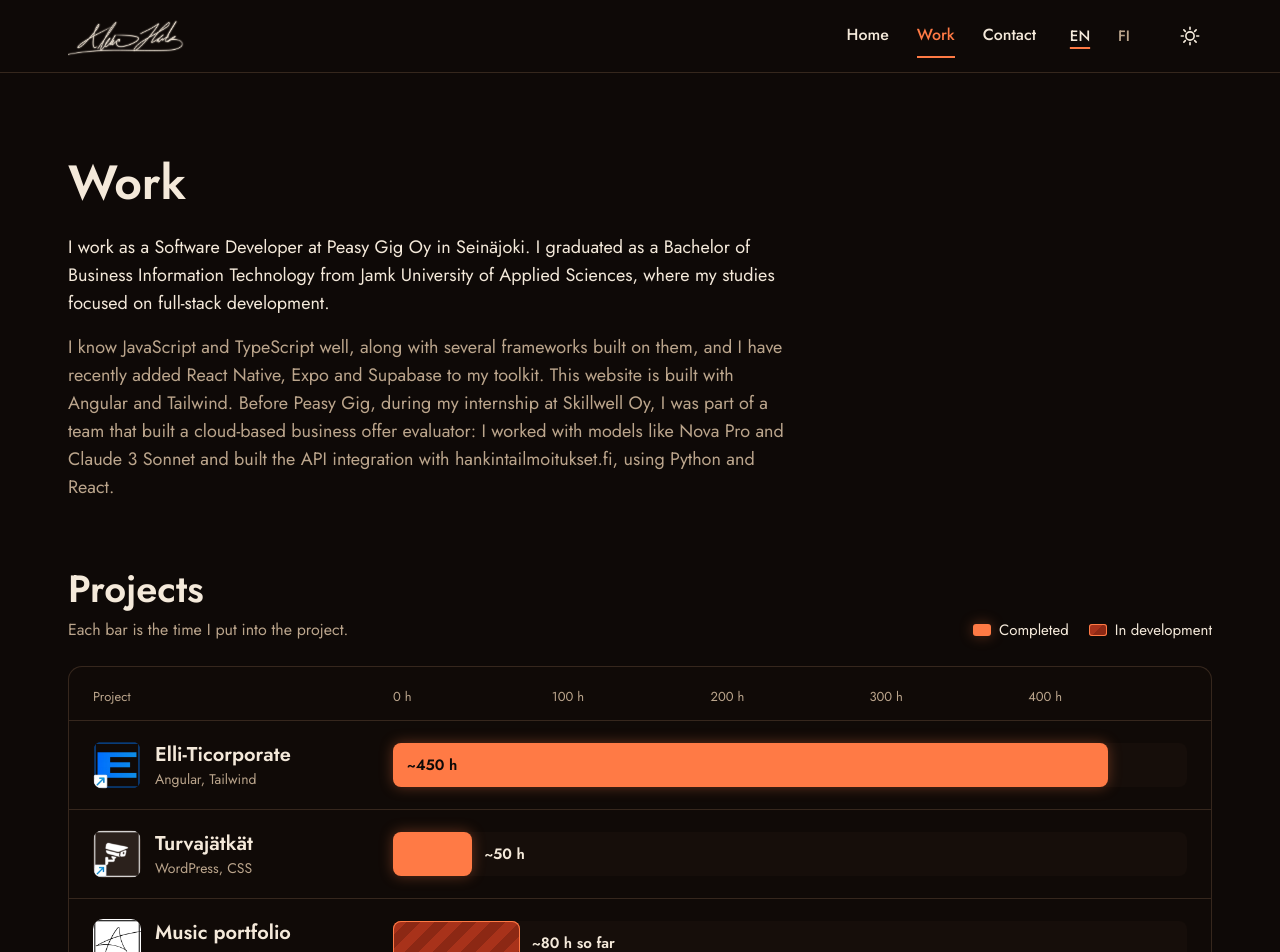
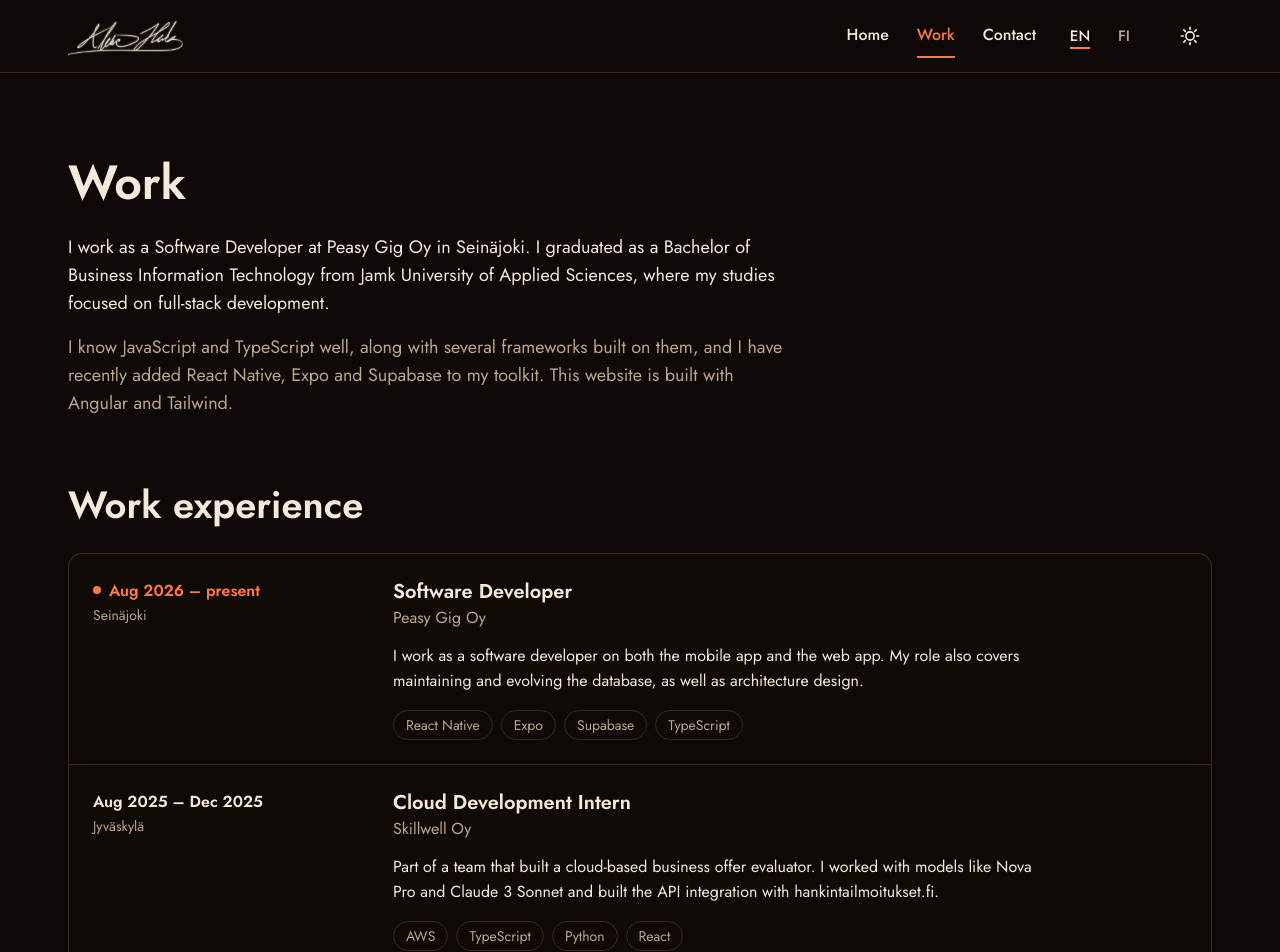
Before and after one commit to Haklu98/portfolio, an Angular app: page /code in a window 1280 px wide. Shown: the top 952 px of the page. Built offline with nearby package versions, Linux system fonts and the light colour scheme.

Commit message:
feat(work): work experience section (Peasy Gig, Skillwell)

```diff
--- a/src/app/core/i18n/content.en.ts
+++ b/src/app/core/i18n/content.en.ts
@@ -60,9 +60,32 @@ export const en = {
       'from Jamk University of Applied Sciences, where my studies focused on full-stack development.',
     experience:
       'I know JavaScript and TypeScript well, along with several frameworks built on them, and I have recently added React Native, ' +
-      'Expo and Supabase to my toolkit. This website is built with Angular and Tailwind. Before Peasy Gig, during my internship at ' +
-      'Skillwell Oy, I was part of a team that built a cloud-based business offer evaluator: I worked with models like Nova Pro and ' +
-      'Claude 3 Sonnet and built the API integration with hankintailmoitukset.fi, using Python and React.',
+      'Expo and Supabase to my toolkit. This website is built with Angular and Tailwind.',
+    experienceTitle: 'Work experience',
+    jobs: [
+      {
+        role: 'Software Developer',
+        company: 'Peasy Gig Oy',
+        period: 'Aug 2026 – present',
+        place: 'Seinäjoki',
+        current: true,
+        text:
+          'I work as a software developer on both the mobile app and the web app. My role also covers maintaining and ' +
+          'evolving the database, as well as architecture design.',
+        tech: ['React Native', 'Expo', 'Supabase', 'TypeScript'],
+      },
+      {
+        role: 'Cloud Development Intern',
+        company: 'Skillwell Oy',
+        period: 'Aug 2025 – Dec 2025',
+        place: 'Jyväskylä',
+        current: false,
+        text:
+          'Part of a team that built a cloud-based business offer evaluator. I worked with models like Nova Pro and Claude 3 Sonnet ' +
+          'and built the API integration with hankintailmoitukset.fi.',
+        tech: ['AWS', 'TypeScript', 'Python', 'React'],
+      },
+    ],
     projects: 'Projects',
     barsHint: 'Each bar is the time I put into the project.',
     project: 'Project',
@@ -80,12 +103,7 @@ export const en = {
     buildWith: 'Build with',
     alsoKnow: 'Also know',
     backgroundTitle: 'Background',
-    background: [
-      'Software Developer at Peasy Gig Oy',
-      'BBA in Business Information Technology, Jamk',
-      'Cloud development intern at Skillwell Oy',
-      'AWS Certified Cloud Practitioner',
-    ],
+    background: ['BBA in Business Information Technology, Jamk', 'AWS Certified Cloud Practitioner'],
     certificates: 'Certificates',
     badgeAlt: (name: string) => `${name} badge`,
   },
--- a/src/app/core/i18n/content.fi.ts
+++ b/src/app/core/i18n/content.fi.ts
@@ -46,8 +46,8 @@ export const fi: SiteContent = {
     photoAlt: 'Aleksi Hakala hymyilee kaupungin kadulla',
     role: 'Ohjelmistokehittäjä Seinäjoelta',
     intro: (age: number) =>
-      `Olen ${age} vuotta nuori ja asun Seinäjoella. Työskentelen ohjelmistokehittäjänä Peasy Gig Oy:llä, ` +
-      `ja olen valmistunut Jamkista tradenomiksi (tietojenkäsittely).`,
+      `Olen ${age}-vuotias ja asun Seinäjoella. Työskentelen ohjelmistokehittäjänä Peasy Gig Oy:llä, ` +
+      `ja olen tutkinnoltani Tietojenkäsittelyn Tradenomi.`,
     background:
       'Ennen ohjelmistoalaa keräsin kokemusta valokuvauksesta, videokuvauksesta, tapahtumien järjestämisestä ja somemarkkinoinnista. ' +
       'Vapaa-ajallani käyn ahkerasti salilla ja pelaan vaihtelevia määriä Dungeons & Dragons -roolipeliä.',
@@ -62,9 +62,32 @@ export const fi: SiteContent = {
       'Jyväskylän ammattikorkeakoulusta, jossa opintoni painottuivat full stack -kehitykseen.',
     experience:
       'Hallitsen JavaScriptin ja TypeScriptin hyvin sekä useita niiden päälle rakennettuja sovelluskehyksiä, ja olen hiljattain ' +
-      'ottanut työkaluiksi myös React Nativen, Expon ja Supabasen. Tämä sivusto on tehty Angularilla ja Tailwindilla. Ennen Peasy ' +
-      'Gigiä olin harjoittelussa Skillwell Oy:llä osana tiimiä, joka rakensi pilvipohjaisen tarjousten arviointityökalun: työskentelin ' +
-      'Nova Pro- ja Claude 3 Sonnet -mallien parissa ja toteutin rajapintaintegraation hankintailmoitukset.fi-palveluun Pythonilla ja Reactilla.',
+      'ottanut työkaluiksi myös React Nativen, Expon ja Supabasen. Tämä sivusto on tehty Angularilla ja Tailwindilla.',
+    experienceTitle: 'Työkokemus',
+    jobs: [
+      {
+        role: 'Ohjelmistokehittäjä',
+        company: 'Peasy Gig Oy',
+        period: '8/2026 – nyt',
+        place: 'Seinäjoki',
+        current: true,
+        text:
+          'Toimin ohjelmistokehittäjänä sekä mobiili- että websovelluksen parissa. Työnkuvaani kuuluvat myös tietokannan ' +
+          'ylläpito ja muokkaukset sekä arkkitehtuurisuunnittelu.',
+        tech: ['React Native', 'Expo', 'Supabase', 'TypeScript'],
+      },
+      {
+        role: 'Pilvikehityksen harjoittelija',
+        company: 'Skillwell Oy',
+        period: '8/2025 – 12/2025',
+        place: 'Jyväskylä',
+        current: false,
+        text:
+          'Osana tiimiä, joka rakensi pilvipohjaisen tarjousten arviointityökalun. Työskentelin Nova Pro- ja Claude 3 Sonnet ' +
+          '-mallien parissa ja toteutin rajapintaintegraation hankintailmoitukset.fi-palveluun.',
+        tech: ['AWS', 'TypeScript', 'Python', 'React'],
+      },
+    ],
     projects: 'Projektit',
     barsHint: 'Palkin pituus kertoo, kuinka paljon aikaa käytin projektiin.',
     project: 'Projekti',
@@ -82,12 +105,7 @@ export const fi: SiteContent = {
     buildWith: 'Työkaluni',
     alsoKnow: 'Osaan myös',
     backgroundTitle: 'Tausta',
-    background: [
-      'Ohjelmistokehittäjä, Peasy Gig Oy',
-      'Tradenomi (tietojenkäsittely), Jamk',
-      'Pilvikehityksen harjoittelija, Skillwell Oy',
-      'AWS Certified Cloud Practitioner',
-    ],
+    background: ['Tradenomi (tietojenkäsittely), Jamk', 'AWS Certified Cloud Practitioner'],
     certificates: 'Sertifikaatit',
     badgeAlt: (name: string) => `${name} -merkki`,
   },
--- a/src/app/pages/code/code.component.html
+++ b/src/app/pages/code/code.component.html
@@ -4,6 +4,35 @@
     <p>{{ t().work.intro }}</p>
     <p class="text-dim">{{ t().work.experience }}</p>
   </div>
+</section>
+
+<section class="page pb-20" aria-labelledby="experience-heading">
+  <h2 id="experience-heading" class="mb-6 text-[2.375rem] leading-tight font-semibold max-md:text-center">{{ t().work.experienceTitle }}</h2>
+  <ol class="rounded-[14px] border border-rule bg-panel">
+    @for (job of t().work.jobs; track job.company; let last = $last) {
+      <li class="flex gap-y-3 border-rule px-6 py-6 max-md:flex-col max-md:px-4 max-md:text-center" [class.border-b]="!last">
+        <div class="w-[18.75rem] shrink-0 max-md:w-full">
+          <p class="flex items-center gap-2 font-semibold max-md:justify-center" [class.text-brand]="job.current">
+            @if (job.current) {
+              <span class="size-2 rounded-full bg-brand" aria-hidden="true"></span>
+            }
+            {{ job.period }}
+          </p>
+          <p class="mt-0.5 text-sm text-dim">{{ job.place }}</p>
+        </div>
+        <div class="min-w-0 max-w-[40em] flex-1 max-md:mx-auto">
+          <h3 class="text-xl leading-snug font-semibold">{{ job.role }}</h3>
+          <p class="text-dim">{{ job.company }}</p>
+          <p class="mt-3">{{ job.text }}</p>
+          <ul class="mt-4 flex flex-wrap gap-2 max-md:justify-center" [attr.aria-label]="t().project.technologies">
+            @for (tech of job.tech; track tech) {
+              <li class="rounded-full border border-rule px-3 py-1 text-sm text-dim">{{ tech }}</li>
+            }
+          </ul>
+        </div>
+      </li>
+    }
+  </ol>
 </section>
 
 <section class="page pb-20" aria-labelledby="projects-heading">
```
Also changed, not shown: 2 other files (tests, documents, lock files or other folders).
